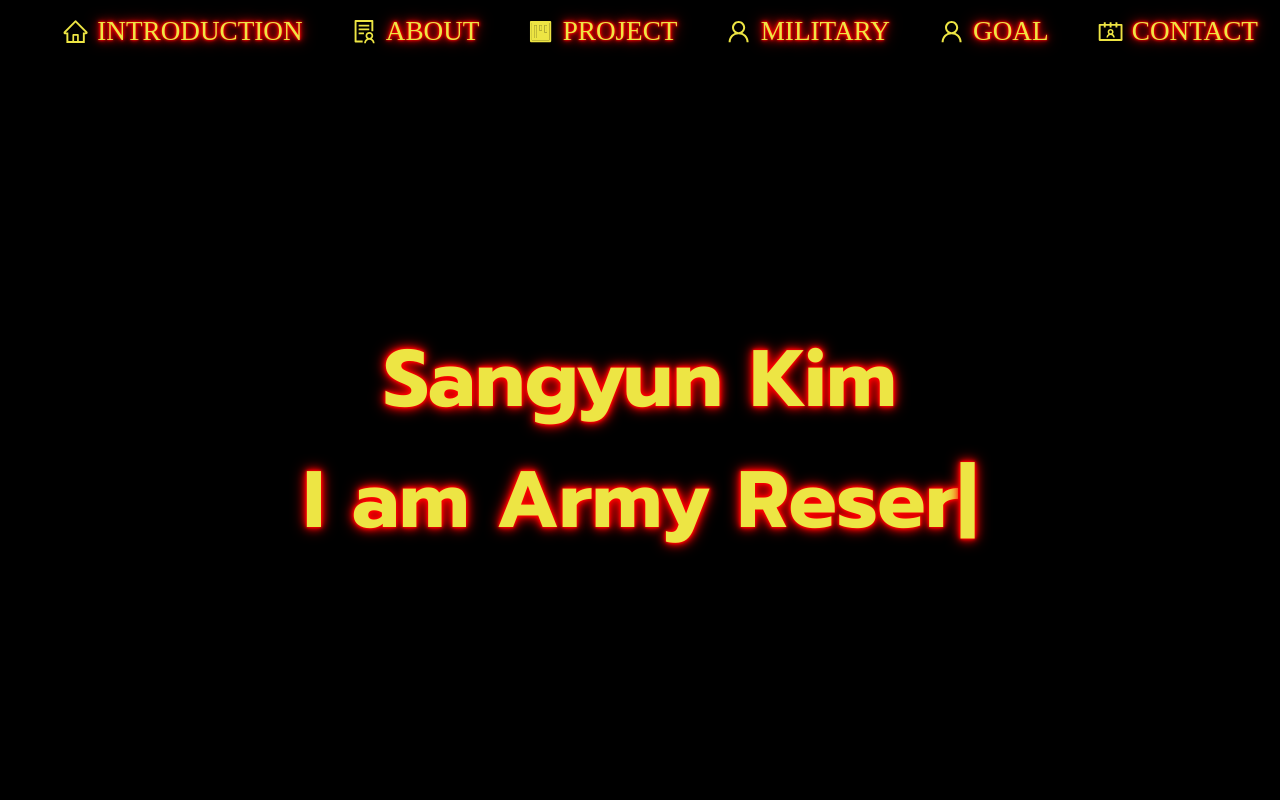
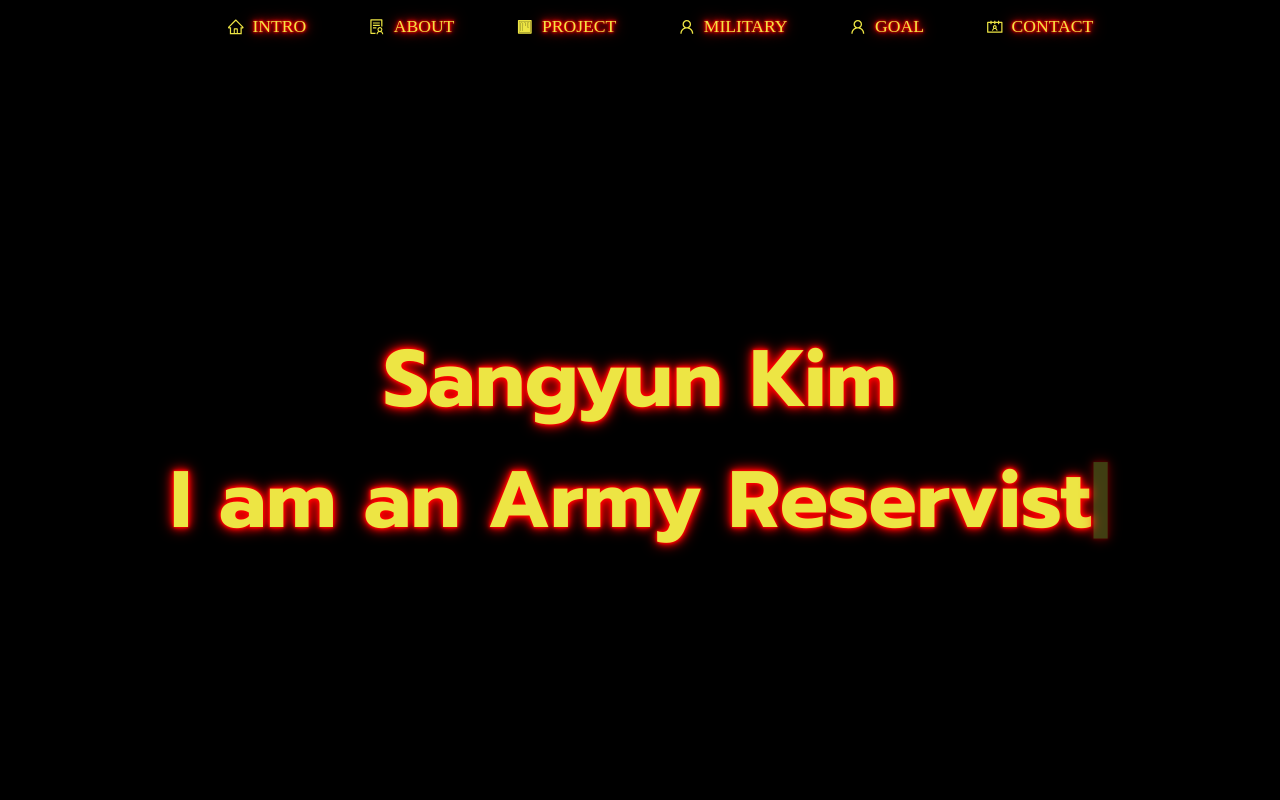
Before and after one commit to SPC-Toad/Terminal-Portfolio, a React (Create React App) app: page /english in a window 1280 px wide. Shown: the top 800 px of the page. Built offline with nearby package versions, Linux system fonts and the light colour scheme.

Commit message:
Spelling checks and the navbar height changes

```diff
--- a/src/components/Main/English.js
+++ b/src/components/Main/English.js
@@ -24,9 +24,9 @@ export default function English() {
           <div>I am&nbsp;</div>
           <Typing
             strings={[
-              "Software Engineer",
-              "Army Reservist",
-              "Full-Time Student"
+              "a Software Engineer",
+              "an Army Reservist",
+              "a Full-Time Student"
             ]}
             typeSpeed={100}
             backSpeed={40}
@@ -117,7 +117,7 @@ export default function English() {
         <p className='description2'>
           I am a Specialist "E-4" in United State Army, working as wheeled vehicle mechanic.<br/>
           I joined U.S. Army reserves a month after graduation of high school. I wanted to have multiple different experiences in life.
-          After joining Army, I became more social, hardened my mental toughiness, and learned the importance of discipline.
+          After joining Army, I became more social, hardened my mental toughness, and learned the importance of discipline.
         </p>
       </div>
 
--- a/src/components/Navbar/Navbar.css
+++ b/src/components/Navbar/Navbar.css
@@ -1,7 +1,7 @@
 .navbar {
     margin:0;
     padding: 0;
-    height: 5vh;
+    height: 8vh;
     background-color: black;
     z-index: 2;
     position: fixed;
@@ -12,16 +12,17 @@
     padding-top: 2vh;
     display: flex;
     flex-direction: row;
-    column-gap: 3rem;
+    column-gap: 5%;
     justify-content: center;
     margin:0;
 }
 
 #item {
     display: flex;
+    flex-wrap: wrap;
     align-items: center;
     gap: .5rem;
-    font-size: 1.7rem;
+    font-size: 110%;
     color: #ede544;
     text-shadow:
     0 0 15px rgb(255, 0, 0),
--- a/src/components/Navbar/Navbar.js
+++ b/src/components/Navbar/Navbar.js
@@ -12,7 +12,7 @@ function Navbar() {
           <ul className='list'>
             <Link id='item' to="intro-container" spy={true} smooth={true} offset={50} duration={500}>
               <AiIcons.AiOutlineHome />
-              <span>INTRODUCTION</span>
+              <span>INTRO</span>
             </Link>
 
             <Link id='item' to="about-container" spy={true} smooth={true} offset={-70} duration={500}>
```
